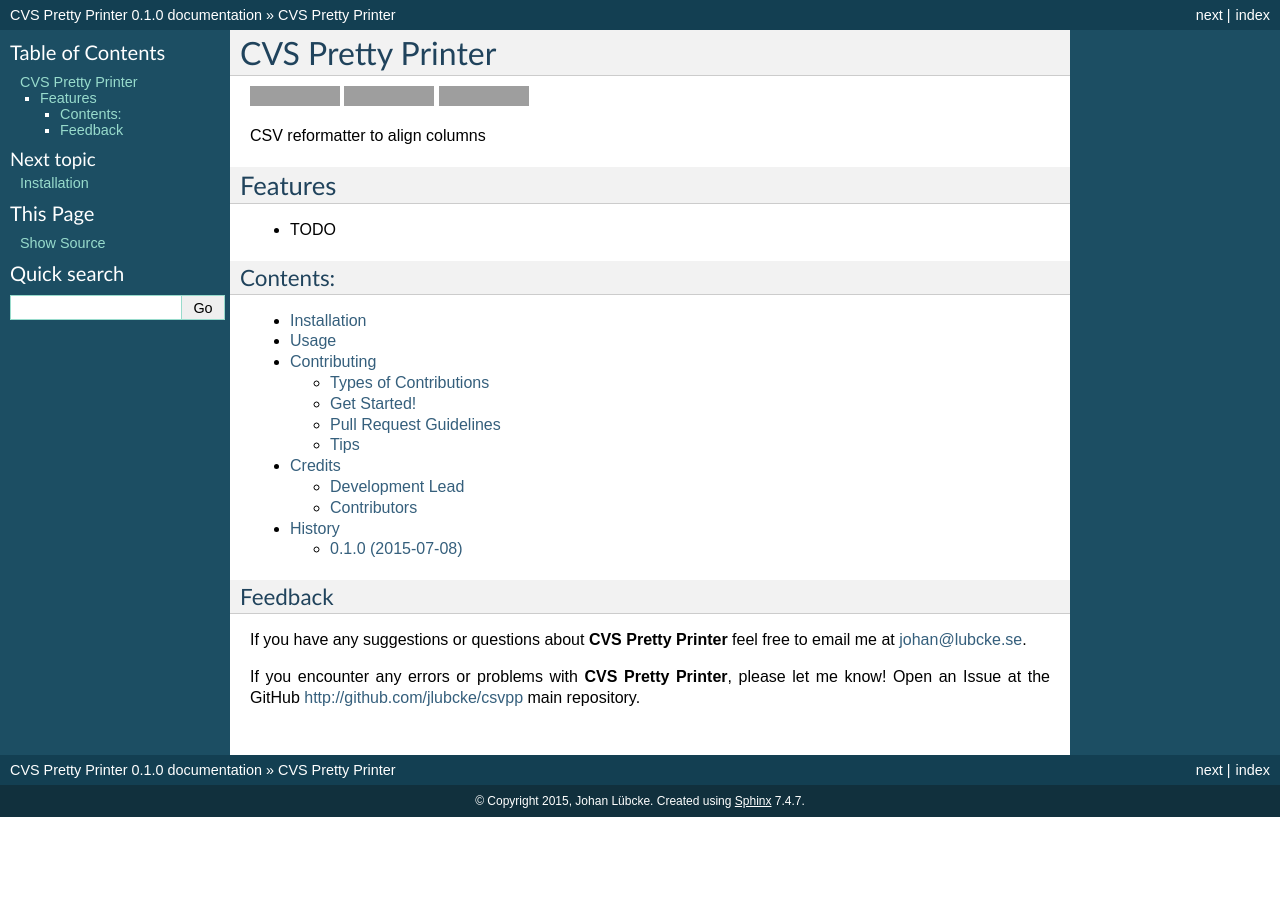
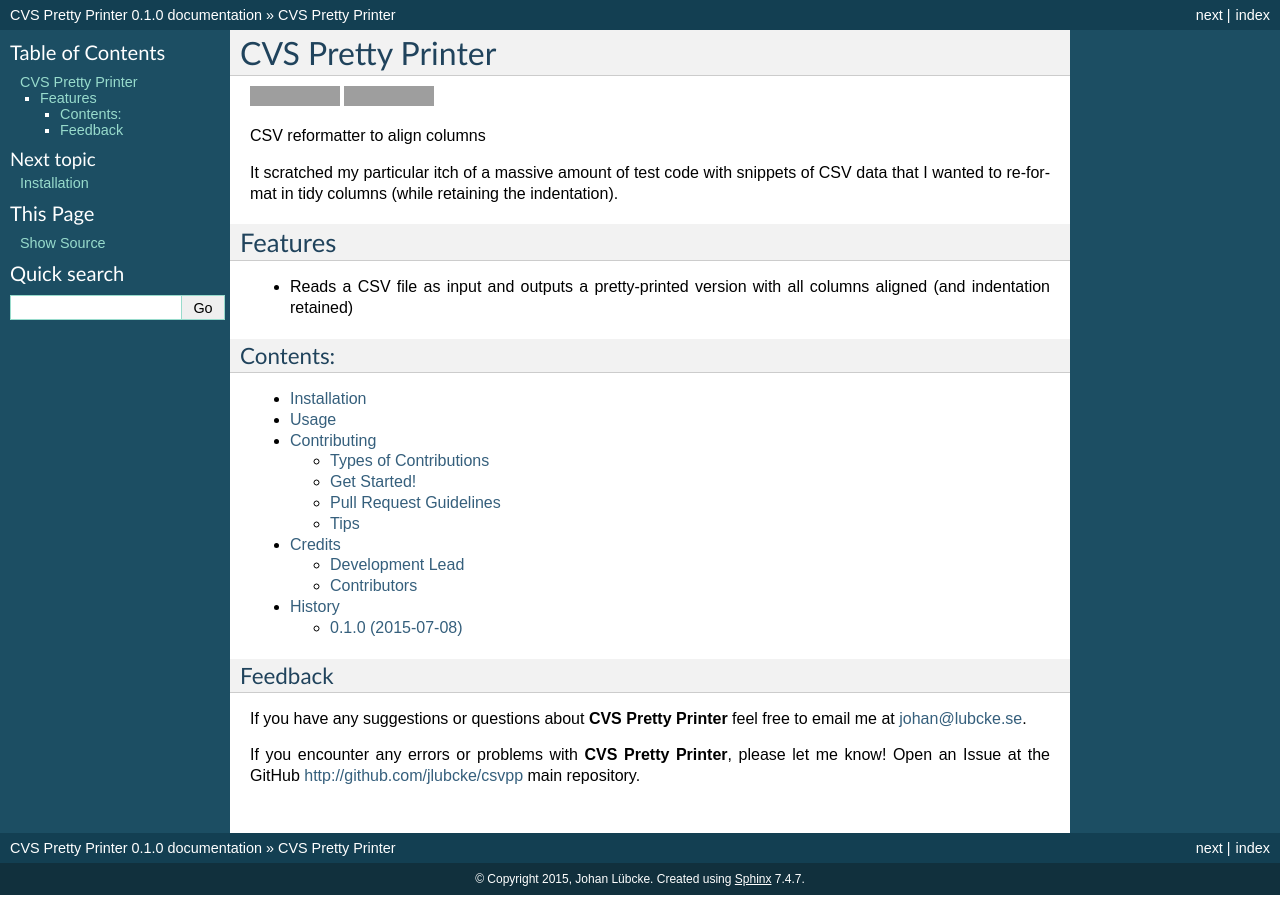
Before and after one commit to jlubcke/csvpp, a Sphinx documentation site: the page built from docs/index.rst, in a window 1280 px wide. Built offline with Sphinx 7.4.7, drawn with Linux system fonts in a browser that asks for light colours; grey boxes are pictures that could not be loaded.

Commit message:
Cleanup some more

```diff
--- a/README.rst
+++ b/README.rst
@@ -8,14 +8,15 @@
 .. image:: https://travis-ci.org/jlubcke/csvpp.png?branch=master
     :target: https://travis-ci.org/jlubcke/csvpp
 
-.. image:: https://pypip.in/d/csvpp/badge.png
-    :target: https://pypi.python.org/pypi/csvpp
+CSV reformatter to align columns
 
-
-CSV reformatter to align columns
+It scratched my particular itch of a massive amount of test code with snippets
+of CSV data that I wanted to re-format in tidy columns (while retaining the
+indentation).
 
 
 Features
 --------
 
-* TODO
+* Reads a CSV file as input and outputs a pretty-printed version with all
+  columns aligned (and indentation retained)
--- a/docs/usage.rst
+++ b/docs/usage.rst
@@ -5,3 +5,5 @@
 To use CVS Pretty Printer in a project::
 
 	import csvpp
+
+	assert csvpp.csvpp(u'  foo, bar\n1, 2\n') == u'  foo, bar\n  1,   2\n'
```
Also changed, not shown: docs/csvpp.rst (added, +22 -0 lines), docs/modules.rst (added, +7 -0 lines), 1 other file.
